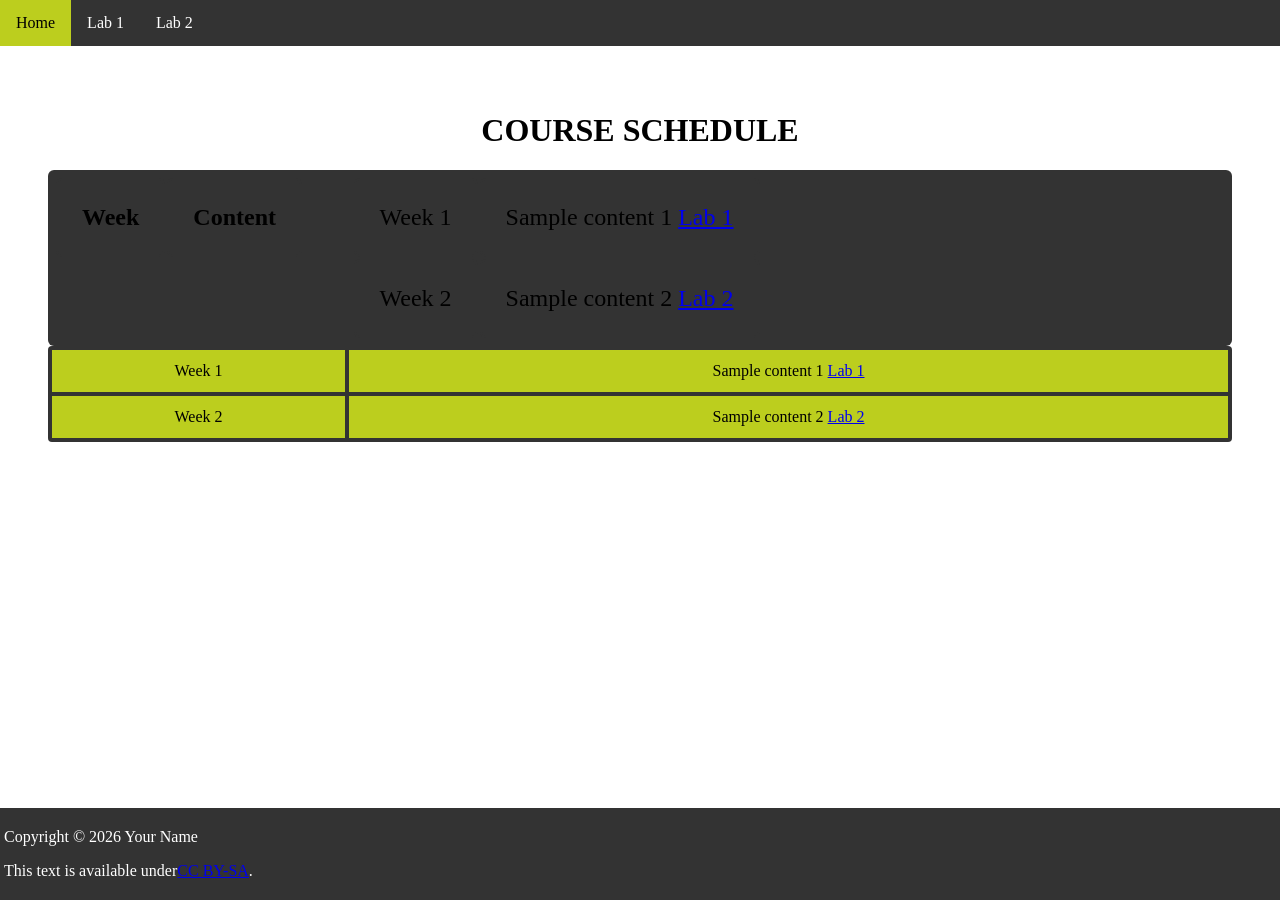
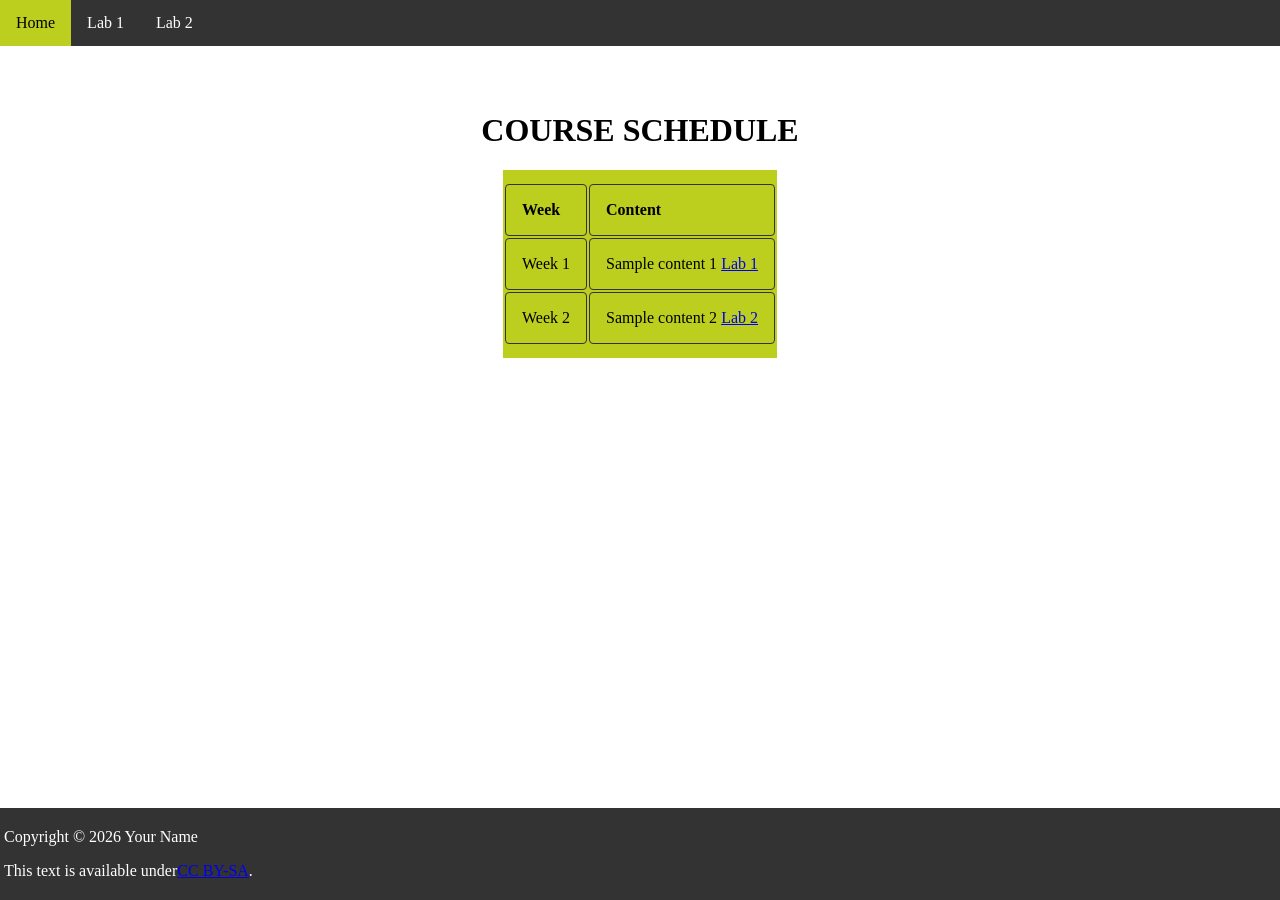
Before and after one commit to jmcarman/template.github.io, a Jekyll site: the page built from index.md, in a window 1280 px wide. Built offline with Jekyll 4.4.1, drawn with Linux system fonts in a browser that asks for light colours.

Commit message:
style: Remove Gemfile and Gemfile.lock; update grid container syntax in index.md and style.css

```diff
--- a/Gemfile
+++ /dev/null
@@ -1,3 +0,0 @@
-source "https://rubygems.org"
-
-gem "jekyll", "~> 4.4"
--- a/assets/css/style.css
+++ b/assets/css/style.css
@@ -199,7 +199,7 @@ img.sample {
 }
 
 /* Flex schedule (homepage) navigation */
-.grid-container {
+.grid-container > th, .grid-container > td {
 	display: grid;
 	grid-template-columns: 1fr 3fr;
 	gap: .25em;
@@ -208,7 +208,7 @@ img.sample {
 	border-radius: .25em;
 }
 
-.grid-container > div {
+.grid-container {
 	background-color: #bcce1e;
 	text-align: center;
 	padding: .75em 0;
--- a/index.md
+++ b/index.md
@@ -10,11 +10,3 @@ description: Course schedule
 | Week 1 | Sample content 1 [Lab 1](./lab1.md) |
 | Week 2 | Sample content 2 [Lab 2](./lab2.md) |
 {: .grid-container}
-
-
-<div class="grid-container">
-  <div class="week-topic">Week 1</div>
-  <div class="week-content">Sample content 1 <a href="{{ '/lab1.html' | relative_url }}">Lab 1</a></div>
-  <div>Week 2</div>
-  <div>Sample content 2 <a href="{{ '/lab2.html' | relative_url }}">Lab 2</a></div>
-</div>
```
Also changed, not shown: Gemfile.lock (deleted).
